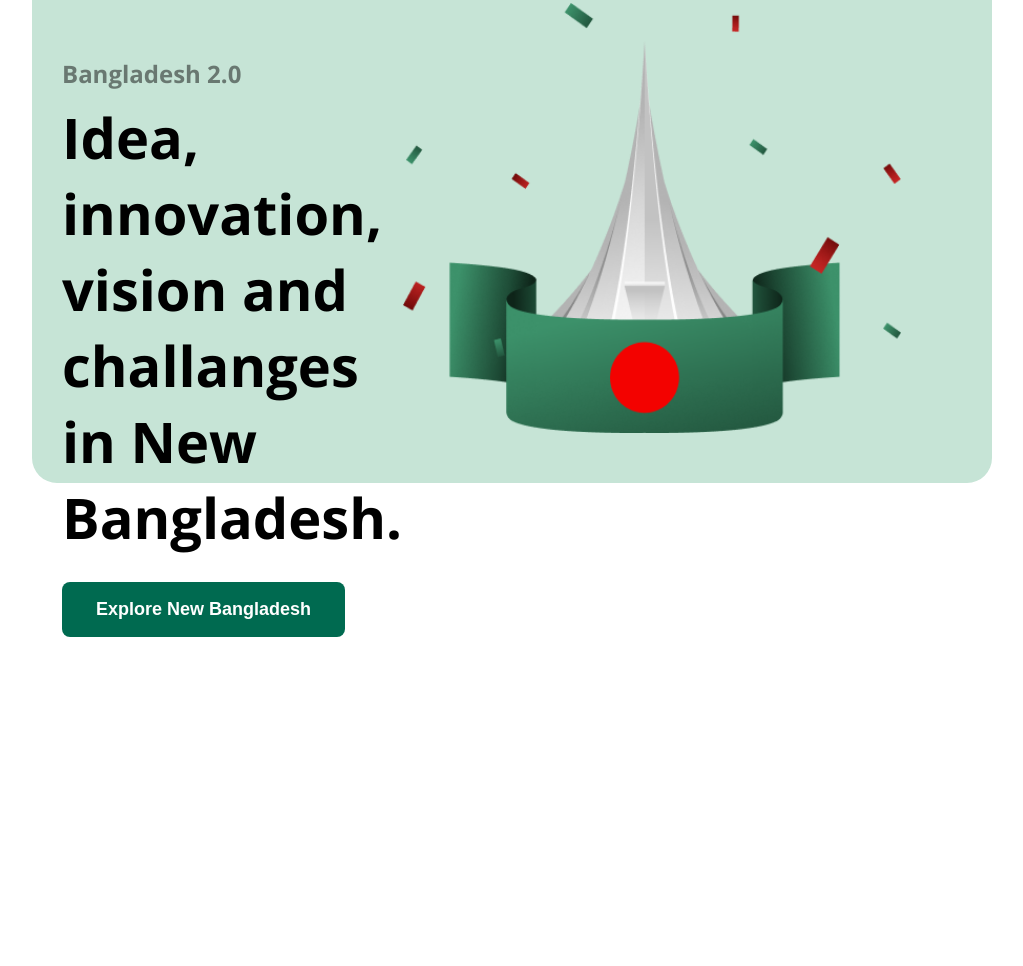
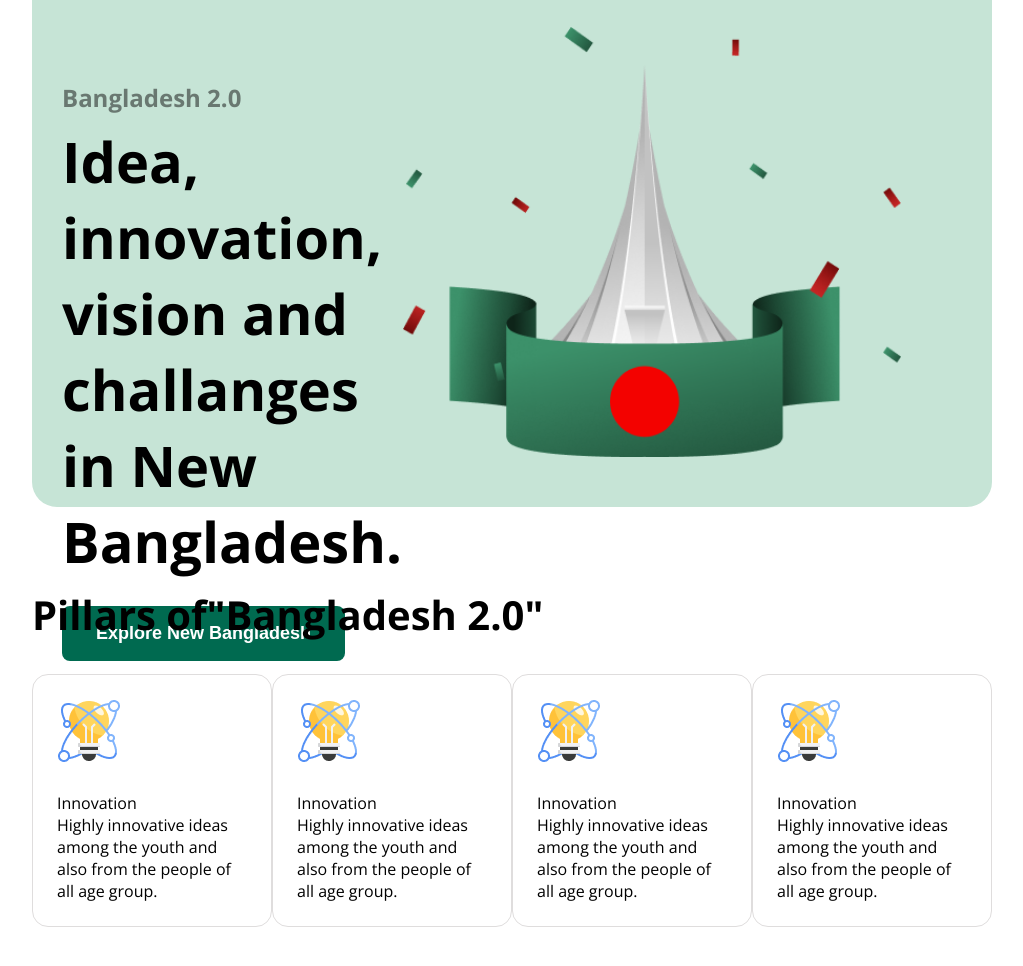
Before and after one commit to maraj48/ph_assignment1, a plain HTML site: page index.html in a window 1280 px wide. Shown: the part 168-1134 px from the top of the page, without its empty margins (128-1151 px from the left). Before the commit the page ends 805 px from the top, so only its background shows below. Drawn offline with nearby package versions, Linux system fonts and the light colour scheme.

Commit message:
commiting pillars section

```diff
--- a/index.html
+++ b/index.html
@@ -10,7 +10,7 @@
       href="https://fonts.googleapis.com/css2?family=Fira+Sans:ital,wght@0,100;0,200;0,300;0,400;0,500;0,600;0,700;0,800;0,900;1,100;1,200;1,300;1,400;1,500;1,600;1,700;1,800;1,900&family=Open+Sans:ital,wght@0,300..800;1,300..800&display=swap"
       rel="stylesheet"
     />
-    <link rel="stylesheet" href="style.css">
+    <link rel="stylesheet" href="style.css" />
   </head>
   <body class="open-sans-normal">
     <div class="navv">
@@ -25,22 +25,53 @@
       <div class="text">
         <span class="bdd">Bangladesh 2.0</span>
         <div class="idea">
-                Idea, innovation, <br>
+          Idea, innovation, <br />
           vision and challanges in New Bangladesh.
         </div>
-            <button class="btn2">
-                Explore New Bangladesh
-            </button>
+        <button class="btn2">Explore New Bangladesh</button>
       </div>
       <div class="chobi">
-            <img src="assets/hero.png" alt="" class="hero">
+        <img src="assets/hero.png" alt="" class="hero" />
       </div>
     </div>
-
-
-
-
-
-
+    <div class="second">
+      <div class="pillar">
+        <h1>Pillars of"Bangladesh 2.0"</h1>
+      </div>
+      <div class="pillarname">
+        <div class="parts">
+          <img src="assets/card-icon.png" alt="" class="light" />
+          <p class="cardname">Innovation</p>
+          <p>
+            Highly innovative ideas among the youth and also from the people of
+            all age group.
+          </p>
+        </div>
+        <div class="parts">
+            <img src="assets/card-icon.png" alt="" class="light" />
+          <p class="cardname">Innovation</p>
+          <p>
+            Highly innovative ideas among the youth and also from the people of
+            all age group.
+          </p>
+        </div>
+        <div class="parts">
+            <img src="assets/card-icon.png" alt="" class="light" />
+          <p class="cardname">Innovation</p>
+          <p>
+            Highly innovative ideas among the youth and also from the people of
+            all age group.
+          </p>
+        </div>
+        <div class="parts">
+            <img src="assets/card-icon.png" alt="" class="light" />
+          <p class="cardname">Innovation</p>
+          <p>
+            Highly innovative ideas among the youth and also from the people of
+            all age group.
+          </p>
+        </div>
+      </div>
+    </div>
   </body>
 </html>
--- a/style.css
+++ b/style.css
@@ -13,7 +13,7 @@
     display: flex;
     align-items: center;
     justify-content: space-between;
-    margin: 24px 160px;
+    margin: 24px 160px 48px;
 }
 .bd{
     font-size: 32px;
@@ -66,3 +66,24 @@
     background-color: #006A50;
     border-radius: 8px;
 }
+.second{
+    margin: 80px 160px;
+}
+.pillar{
+    font-size: 20px;
+    font-weight: bold;
+    margin-bottom: 32px;
+}
+.pillarname{
+    display: flex;
+    justify-content: space-between;
+}
+.parts{
+    border: 1px solid #dfdddd ;
+    border-radius: 16px;
+    width: 302px;
+    padding: 24px;
+}
+.light{
+    margin-bottom: 24px;
+}
```
Lines whose indentation alone changed are shown as unchanged.
